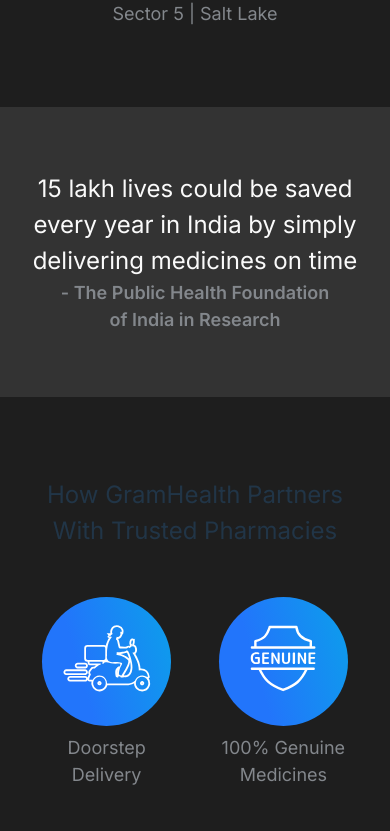
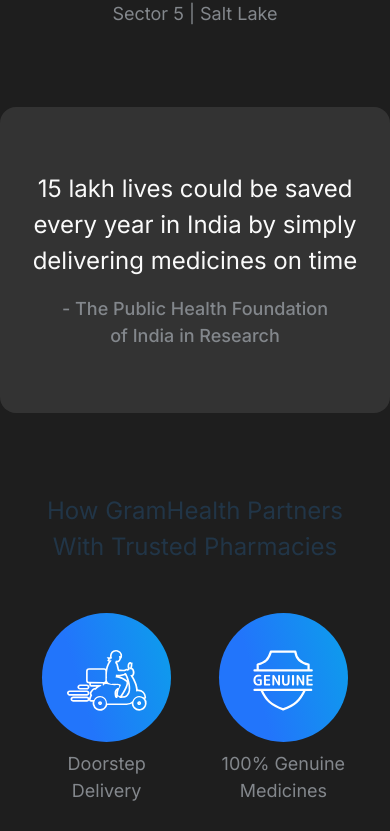
Before and after one commit to GramHealth/v0, a React (Vite) app: page / in a window 390 px wide. Shown: the part 1053-1884 px from the top of the page. Built offline with nearby package versions, Linux system fonts and the light colour scheme.

Commit message:
[mod] more responsive fine-tune

```diff
--- a/src/assets/styles/coming_soon.css
+++ b/src/assets/styles/coming_soon.css
@@ -1,5 +1,7 @@
 :root {
   --count_font_multiplier: .75;
+  --dimen_hero_section_height: auto;
+  --dimen_hero_cta_padding: 2rem;
   --dimen_partner_card_width: clamp(80px, 33svw, 144px);
   --dimen_hero_img_height: 340px;
   --dimen_counter_width: clamp(5rem, 25svw, 7rem);
@@ -15,6 +17,8 @@
 @media screen and (width> 768px) {
   :root {
     --count_font_multiplier: .5;
+    --dimen_hero_section_height: 50svh;
+    --dimen_hero_cta_padding: 4rem;
     --dimen_partner_card_width: 144px;
     --dimen_hero_img_height: inherit;
     --dimen_cta_card_margin: 2rem 0 4rem;
@@ -31,9 +35,10 @@
   padding: 0;
   /* background: linear-gradient(180deg, #0058E8 0%, #33BBFF 100%); */
   background: var(--grad_blue);
+  max-height: var(--dimen_hero_section_height);
 
   .hero_cta_container {
-    padding: 2rem;
+    padding: var(--dimen_hero_cta_padding);
     font-weight: 600;
     min-width: 50svw;
     display: flex;
@@ -87,7 +92,7 @@
 
   .areas_active {
     font-size: var(--dimen_font_title);
-    min-width: 40svw;
+    min-width: clamp(300px, 40svw, 600px);
     color: var(--col_fore_main, #FAFAFA);
   }
 
@@ -103,15 +108,17 @@
   text-align: center;
   text-wrap: balance;
   background-color: #333333;
+  border-radius: 1rem;
 
   .stat_main {
     font-size: var(--dimen_font_stat);
     color: #FAFAFA;
+    margin-bottom: 1rem;
   }
 
   .stat_sub {
-    font-size: calc(var(--dimen_font_stat) * var(--count_font_multiplier));
-    font-weight: 600;
+    font-size: calc(var(--dimen_font_title) * var(--count_font_multiplier));
+    font-weight: 500;
     color: var(--col_fore_sub, #83878C);
   }
 
@@ -165,7 +172,8 @@
         place-content: center;
 
         .partner_img {
-          height: calc(var(--dimen_partner_card_width, 80px) - 2rem);
+          margin-top: .75rem;
+          height: calc(var(--dimen_partner_card_width, 80px) - 2.5rem);
           width: auto;
         }
       }
@@ -180,9 +188,11 @@
 }
 
 .howitworks_container {
+  padding-block: 3rem;
+  margin: 2rem 0 5rem;
   text-align: center;
   background-color: #333333;
-  padding-block: 4rem;
+  border-radius: 1rem;
 
   .hiw_title {
     font-size: var(--dimen_font_title);
```
